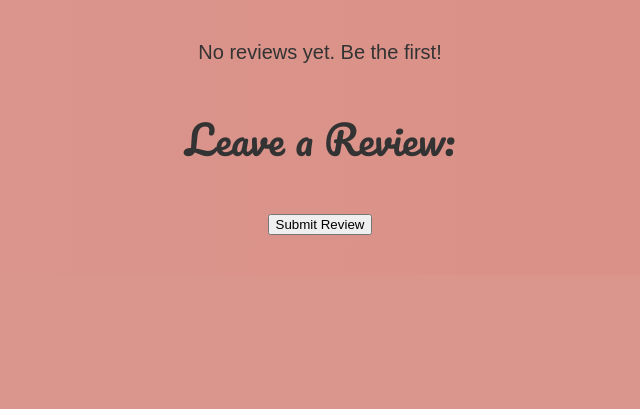
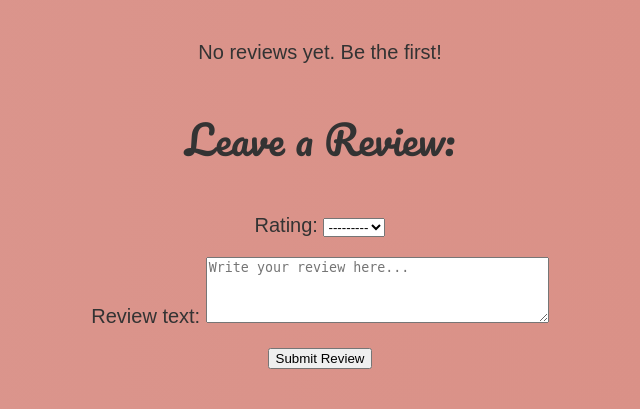
Before and after one commit to UCCS-CS4300-5300/Group6-fall2024, a Django app: page /meal/details/52767 in a window 1280 px wide. Shown: the part 1786-2195 px from the top of the page, without its empty margins (455-1095 px from the left). Before the commit the page ends 2021 px from the top, so only its background shows below. Run offline with Django 4.2, Linux system fonts and the light colour scheme; a user stored in the database is signed in; data comes from the database, SQL or seed files in the repository; data that the repository does not hold is empty.

Commit message:
Fixed meal reviews

```diff
--- a/ourapp/forms.py
+++ b/ourapp/forms.py
@@ -21,6 +21,14 @@ class ReviewForm(forms.ModelForm):
     class Meta:
         model = Review
         fields = ['rating', 'review_text']
+        widgets = {
+            'rating': forms.Select(choices=[(i, f"{i} Stars") for i in range(1, 6)]),
+            'review_text': forms.Textarea(attrs={
+                'rows': 4,
+                'placeholder': 'Write your review here...',
+                'class': 'form-control'
+            }),
+        }
 
 
 class MealReviewForm(forms.ModelForm):
@@ -28,8 +36,7 @@ class MealReviewForm(forms.ModelForm):
         model = MealReview
         fields = ['rating', 'review_text']
         widgets = {
-            'rating': forms.Select(
-                choices=[(i, f"{i} Stars") for i in range(1, 6)]),
+            'rating': forms.Select(choices=[(i, f"{i} Stars") for i in range(1, 6)]),
             'review_text': forms.Textarea(attrs={
                 'rows': 4,
                 'placeholder': 'Write your review here...',
--- a/ourapp/templates/ourapp/meal_detail.html
+++ b/ourapp/templates/ourapp/meal_detail.html
@@ -75,10 +75,11 @@
             <p aria-label="Review Text">{{ review.review_text }}</p>
             <small>Posted on {{ review.created_at|date:"F j, Y" }}</small>
             {% if user.is_authenticated and review.user == user %}
-                <form action="{% url 'delete_meal_review' review_id=review.reviewID %}" method="post" style="display:inline;">
+                <form action="{% url 'delete_meal_review' review_id=review.reviewID %}" method="post">
                     {% csrf_token %}
                     <button type="submit" class="cta-button" aria-label="Delete Review">Delete Review</button>
                 </form>
+
             {% endif %}
         </div>
         {% empty %}
--- a/ourapp/urls.py
+++ b/ourapp/urls.py
@@ -37,4 +37,9 @@ urlpatterns = [
     path('meal/details/updated/<int:meal_id>/',
          views.update_meal_with_drink_pairing,
          name='update_meal_pairing'),
+    path('meal/review/delete/<str:review_id>/',
+    views.delete_meal_review,
+    name='delete_meal_review'),
+
+
 ]
--- a/ourapp/views.py
+++ b/ourapp/views.py
@@ -181,6 +181,7 @@ class MealDetails(generic.DetailView):
     def get_context_data(self, **kwargs):
         meal = self.object
         user = self.request.user
+
         context = super().get_context_data(**kwargs)
 
         # Split instructions into a list and add to context
@@ -202,6 +203,10 @@ class MealDetails(generic.DetailView):
                                    exists())
         else:
             context['is_saved'] = False
+
+        context['MealReviewForm'] = MealReviewForm()
+        context['reviews'] = MealReview.objects.filter(meal=meal)
+
 
         return context
 
@@ -458,7 +463,7 @@ def delete_meal_review(request, review_id):
                                      delete this review.""")
 
     review.delete()
-    return redirect('meal_detail', meal_id=review.meal.mealID)
+    return redirect('meal_detail', pk=review.meal.mealID)
 
 
 def update_meal_with_drink_pairing(request, meal_id):
```
